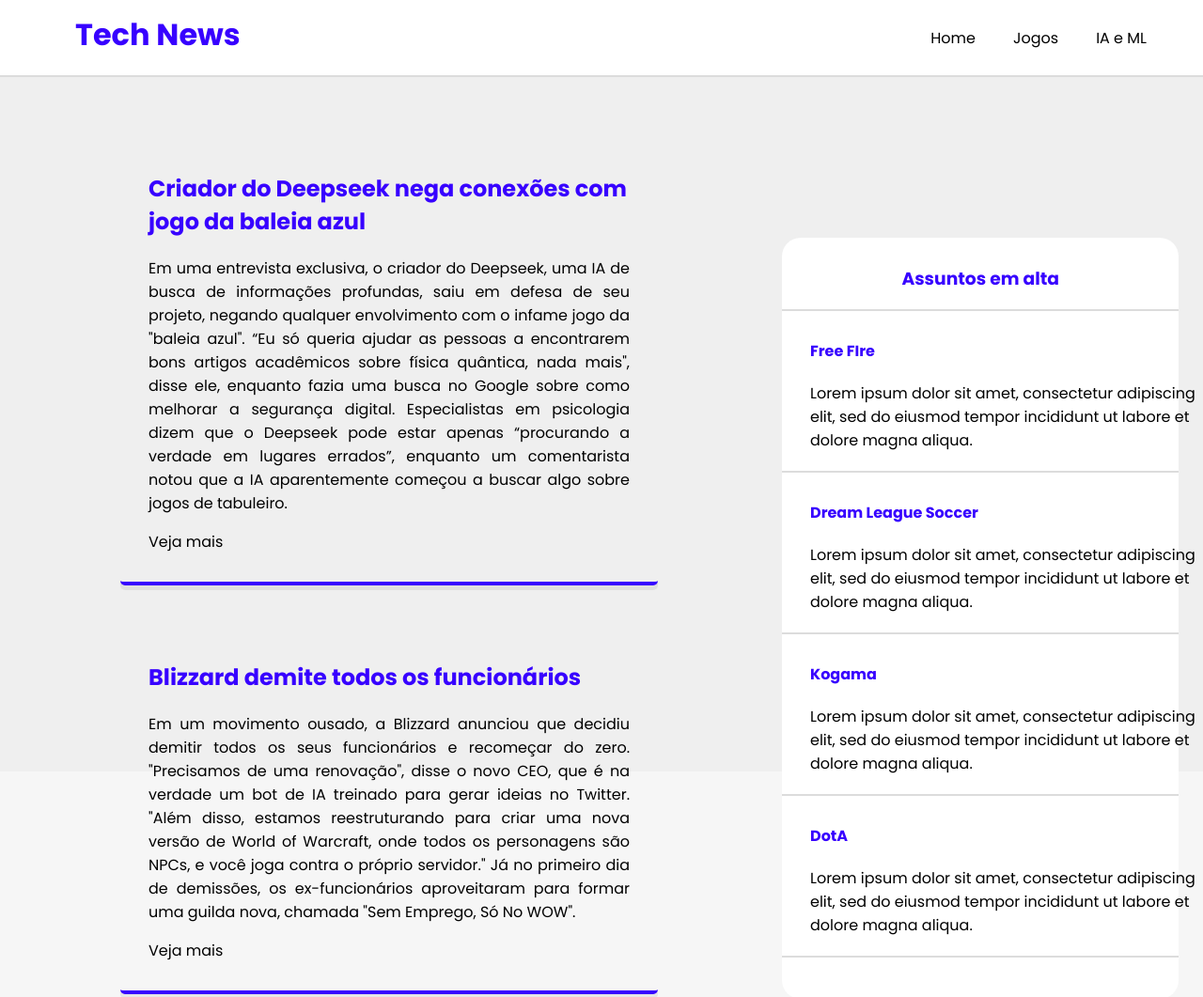
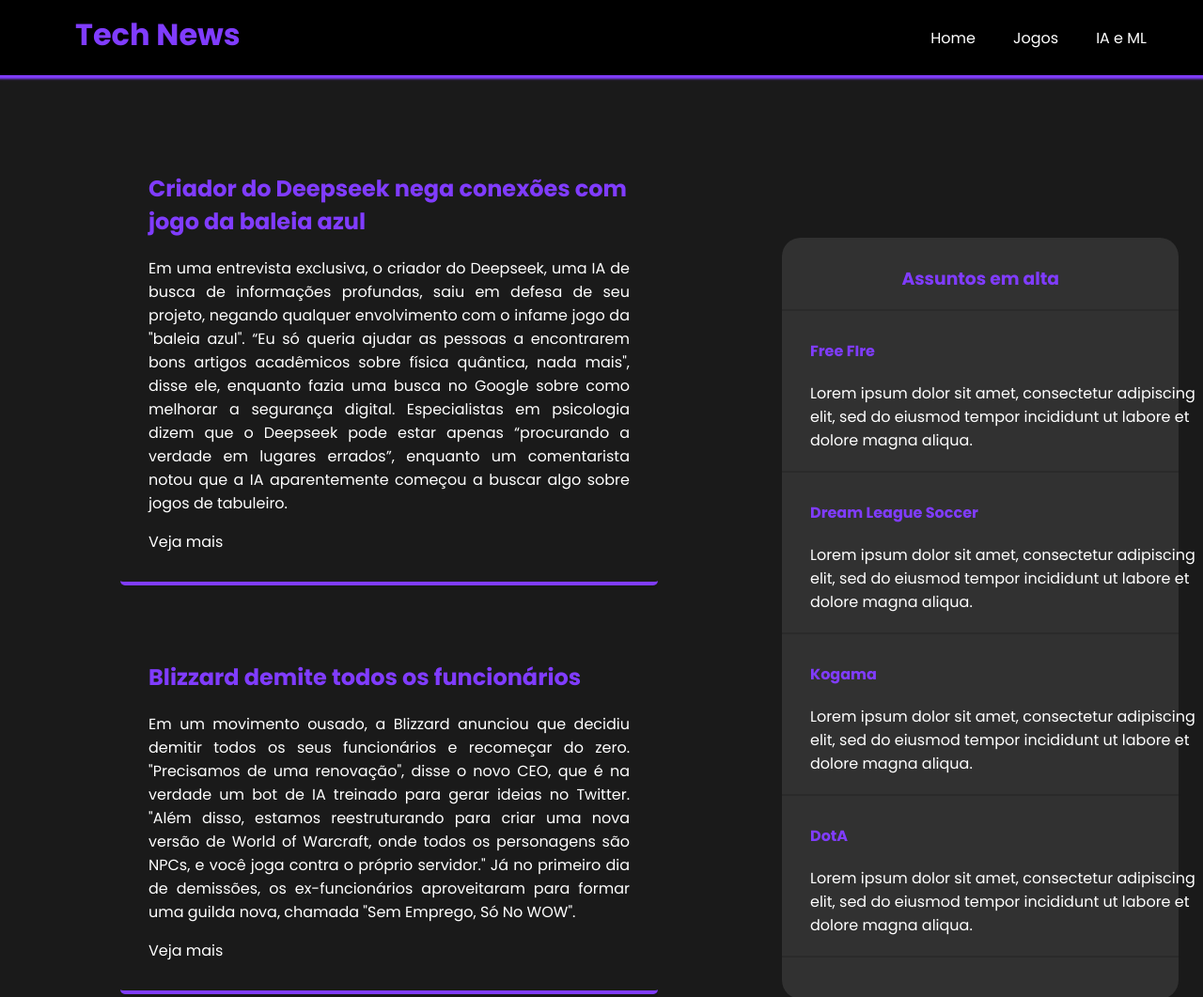
Before and after one commit to joaovidalsenai/AtividadeNoticias, a plain HTML site: page index.html in a window 1280 px wide. Shown: the top 1061 px of the page at 94% size. Drawn offline with Linux system fonts and the light colour scheme.

Commit message:
Mudança de Estilo

```diff
--- a/style.css
+++ b/style.css
@@ -2,7 +2,7 @@
 html, body{
     padding: 0px;
     margin: 0px;
-    background-color: rgba(165, 165, 165, 0.089);
+    background-color: rgb(26, 26, 26);
     height: 100%;
     width: 100%;
 }
@@ -11,8 +11,9 @@ header{
     height: 80px;
     position: relative;
     top: -21px;
-    border-bottom: 2px solid rgba(0, 0, 0, 0.137);
-    background-color: white;
+    border-bottom: 2px solid rgb(128, 60, 255);
+    box-shadow: 0px 0px 2px 2px rgb(128, 60, 255);;
+    background-color: rgb(0, 0, 0);
 }
 nav{
     padding: 20px;
@@ -26,25 +27,25 @@ h1,h2,h3,h6,p{
 a{
     font-family: 'Poppins';
     text-decoration: none;
-    color: black;
+    color: white
 }
 a:hover{
     text-decoration: 2px underline;
     border-radius: 2px solid black;
-    color: rgb(55, 0, 255);
+    color: rgb(128, 60, 255);
 }
 h1{
-    color: rgb(55, 0, 255);
+    color: rgb(128, 60, 255);
     position: relative;
     left: 80px;
     top: 13px;
 }
 h2{
-    color: rgb(55, 0, 255);
+    color: rgb(128, 60, 255);
 }
 p{
     text-align: justify;
-    color: rgb(0, 0, 0);
+    color: white;
 }
 body{
     justify-content: center;
@@ -53,10 +54,12 @@ body{
 footer{
     width: 100%;
     height: 200px;
-    background-color: white;
+    background-color: rgb(128, 60, 255);;
     text-align: center;
 }
 h6{
+    color: white;
+    font-size: larger;
     position: relative;
     top: 90px;
 }
@@ -71,7 +74,7 @@ h6{
 
 .article-container{
     position: relative;
-    border-bottom: 4px solid rgb(55, 0, 255);
+    border-bottom: 4px solid rgb(128, 60, 255);
     width: 40%;
     padding: 30px;
     left: 10%;
@@ -82,7 +85,7 @@ h6{
 .aside-container{
     width: 33%;
     height: 800px;
-    background-color: white;
+    background-color: rgb(49, 49, 49);
     position: relative;
     left: 65%;
     bottom: 1300px;
@@ -91,7 +94,7 @@ h6{
     position: relative;
 }
 .aside-container h3{
-    color: rgb(55, 0, 255);
+    color: rgb(128, 60, 255);
     text-align: center;
 }
 .div-container-title{
@@ -105,7 +108,7 @@ h6{
     padding-top: 30px;
 }
 .div-link{
-    color: rgb(55, 0, 255);
+    color: rgb(128, 60, 255);
     font-weight: bold;
     text-decoration: none;
     position: relative;
```
